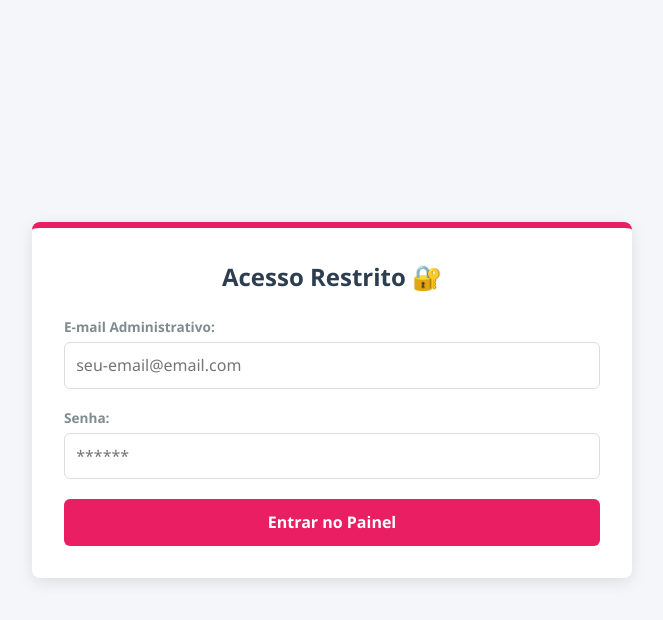
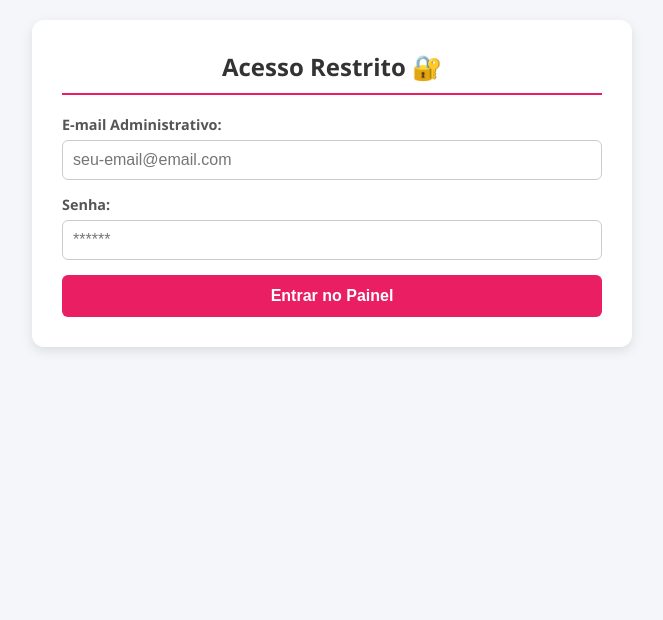
Before and after one commit to ordemdeserv2021-arch/paulacakes, a plain HTML site: page admin.html in a window 1280 px wide. Shown: the whole page, without its empty margins (308-971 px from the left). Drawn offline with nearby package versions, Linux system fonts and the light colour scheme.

Commit message:
feat: vitrine corrigida com multiplas fotos e painel admin blindado

```diff
--- /dev/null
+++ b/admin.css
@@ -0,0 +1,98 @@
+
+        /* 🎨 ESTILIZAÇÃO PREMIUM PAINEL ADMINISTRATIVO */
+        body {
+            font-family: 'Segoe UI', Tahoma, Geneva, Verdana, sans-serif;
+            background-color: #f4f6f9;
+            margin: 0;
+            padding: 20px;
+            display: flex;
+            justify-content: center;
+            align-items: flex-start;
+            min-height: 100vh;
+        }
+
+        .card-admin {
+            background: white;
+            padding: 30px;
+            border-radius: 12px;
+            box-shadow: 0 4px 12px rgba(0,0,0,0.1);
+            max-width: 600px;
+            width: 100%;
+            box-sizing: border-box;
+            margin-bottom: 30px;
+        }
+
+        h2 {
+            margin-top: 0;
+            color: #333;
+            text-align: center;
+            border-bottom: 2px solid #e91e63;
+            padding-bottom: 10px;
+        }
+
+        .campo-grupo {
+            display: flex;
+            flex-direction: column;
+            margin-bottom: 15px;
+        }
+
+        .campo-grupo label {
+            font-weight: 600;
+            margin-bottom: 6px;
+            color: #555;
+            font-size: 0.9rem;
+        }
+
+        .campo-grupo input {
+            padding: 10px;
+            border: 1px solid #ccc;
+            border-radius: 6px;
+            font-size: 1rem;
+            outline: none;
+            transition: 0.2s;
+        }
+
+        .campo-grupo input:focus {
+            border-color: #e91e63;
+            box-shadow: 0 0 5px rgba(233, 30, 99, 0.2);
+        }
+
+        button {
+            width: 100%;
+            padding: 12px;
+            border: none;
+            border-radius: 6px;
+            color: white;
+            font-size: 1rem;
+            font-weight: bold;
+            cursor: pointer;
+            transition: background 0.2s, transform 0.1s;
+        }
+
+        button:active {
+            transform: scale(0.98);
+        }
+
+        #btn-entrar {
+            background: #e91e63;
+        }
+
+        #btn-entrar:hover {
+            background: #c2185b;
+        }
+
+        /* Classe crucial para a alternância de abas funcionar */
+        .escondido {
+            display: none !important;
+        }
+
+        footer {
+            text-align: center;
+            margin-top: 20px;
+            font-size: 0.85rem;
+        }
+
+        footer a {
+            color: #777;
+            text-decoration: none;
+        }
--- a/admin.html
+++ b/admin.html
@@ -6,87 +6,7 @@
     <meta name="viewport" content="width=device-width, initial-scale=1.0">
     <title>Paula Cakes 🎂 - Painel Administrativo</title>
     <script src="https://cdn.jsdelivr.net/npm/@supabase/supabase-js@2"></script>
-    <style>
-        * {
-            margin: 0;
-            padding: 0;
-            box-sizing: border-box;
-            font-family: 'Segoe UI', sans-serif;
-        }
-
-        body {
-            background-color: #f5f6fa;
-            color: #333;
-            display: flex;
-            justify-content: center;
-            align-items: center;
-            min-height: 100vh;
-            padding: 1rem;
-        }
-
-        .card-admin {
-            background: white;
-            padding: 2rem;
-            border-radius: 8px;
-            box-shadow: 0 4px 15px rgba(0, 0, 0, 0.1);
-            width: 100%;
-            max-width: 600px;
-            border-top: 6px solid #e91e63;
-        }
-
-        h2 {
-            color: #2c3e50;
-            margin-bottom: 1.5rem;
-            text-align: center;
-        }
-
-        .campo-grupo {
-            display: flex;
-            flex-direction: column;
-            gap: 0.4rem;
-            margin-bottom: 1.2rem;
-        }
-
-        label {
-            font-size: 0.85rem;
-            font-weight: bold;
-            color: #7f8c8d;
-        }
-
-        input {
-            padding: 0.7rem;
-            border: 1px solid #dcdde1;
-            border-radius: 6px;
-            font-size: 1rem;
-            outline: none;
-            width: 100%;
-        }
-
-        input:focus {
-            border-color: #e91e63;
-        }
-
-        button {
-            background-color: #e91e63;
-            color: white;
-            border: none;
-            padding: 0.8rem;
-            border-radius: 6px;
-            font-weight: bold;
-            font-size: 1rem;
-            cursor: pointer;
-            width: 100%;
-            transition: background-color 0.2s, transform 0.1s;
-        }
-
-        button:hover {
-            background-color: #c2185b;
-        }
-
-        .escondido {
-            display: none !important;
-        }
-    </style>
+    <link rel="stylesheet" href="admin.css">
 </head>
 
 <body>
@@ -162,7 +82,7 @@
         </div>
 
         <div id="conteudo-gerenciar" style="display: none;">
-            <h3 style="color: #7b1fa2; margin-bottom: 1.2rem; border-bottom: 2px solid #7b1fa2; padding-bottom: 5px; font-size: 1.2rem;">Gerenciar Vitrine Existente</h3>
+            <h3 style="color: #7b1fa2; margin-bottom: 1.2rem; border-bottom: 2px solid #7b1fa2; padding-bottom: 5px; font-size: 1.2rem;">Gerenciar Vitrine Existing</h3>
             <div id="lista-gerenciamento-bolos" style="display: grid; grid-template-columns: 1fr; gap: 15px;">
                 </div>
         </div>
@@ -242,13 +162,19 @@
             }
         }
 
-        // 🔄 FUNÇÃO AUXILIAR DE UPLOAD
+        // 🔄 FUNÇÃO AUXILIAR DE UPLOAD COM VALIDAÇÃO DE ARQUIVO
         async function fazerUploadFoto(inputElement) {
             if (!inputElement || !inputElement.files || inputElement.files.length === 0) {
                 return null;
             }
 
             const arquivo = inputElement.files[0];
+
+            // 🔥 TRAVA DE SEGURANÇA: Garante que o tipo do arquivo seja estritamente uma imagem
+            if (!arquivo.type.startsWith('image/')) {
+                throw new Error(`O arquivo "${arquivo.name}" não é uma imagem válida! Por favor, selecione apenas fotos (PNG, JPG, JPEG, WEBP).`);
+            }
+
             const nomeArquivo = `${Date.now()}-${arquivo.name}`;
 
             const { data, error } = await supabaseClient
@@ -283,8 +209,9 @@
 
             try {
                 btn.disabled = true;
+                btn.innerText = "Verificando uploads de fotos...";
 
-                btn.innerText = "Verificando uploads de fotos...";
+                // Executa os uploads (a função modificada acima vai barrar se não for imagem)
                 const urlFoto1 = await fazerUploadFoto(inputFoto1);
                 const urlFoto2 = await fazerUploadFoto(inputFoto2);
                 const urlFoto3 = await fazerUploadFoto(inputFoto3);
@@ -329,7 +256,7 @@
 
             } catch (err) {
                 console.error(err);
-                alert(`Erro ao salvar: ${err.message}`);
+                alert(`${err.message}`); // Exibe o erro customizado da validação
             } finally {
                 btn.innerText = idBoloSendoEditado ? "Salvar Alterações" : "Salvar na Vitrine Pública";
                 btn.disabled = false;
```
Also changed, not shown: index.html (+7 -3 lines), index.js (+61 -8 lines), img/logo-topo.jpg.
